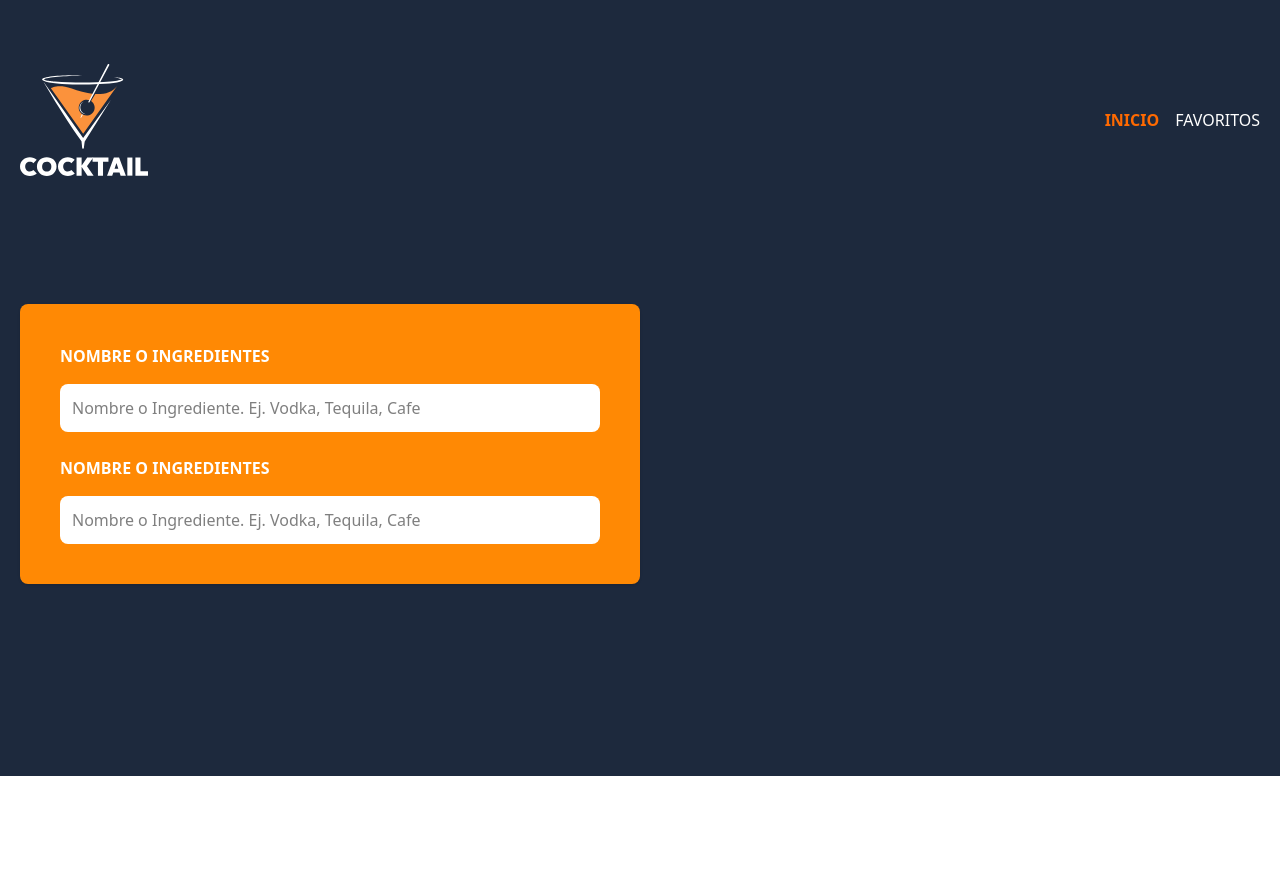
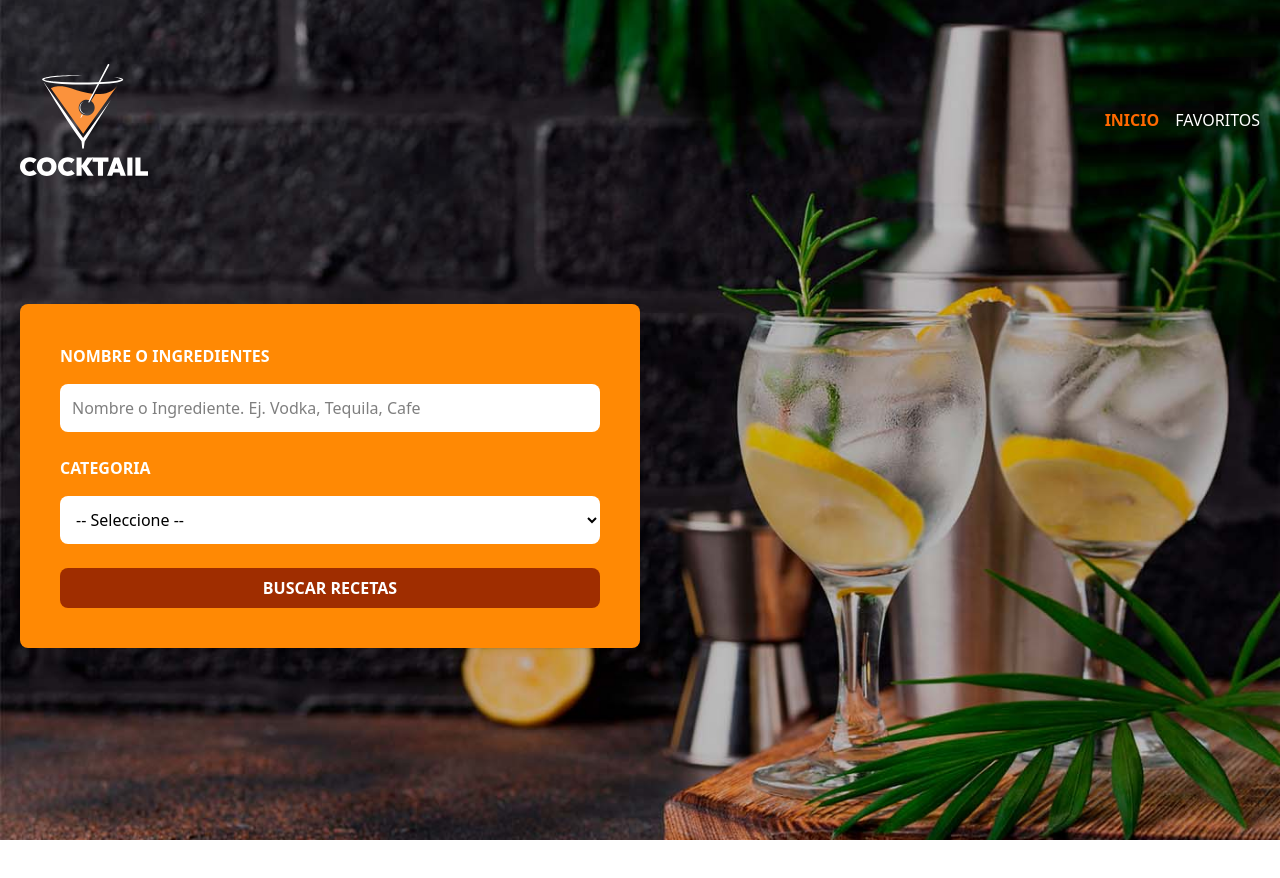
Before and after one commit to victor-varela/bebidas-react, a React (Vite) app: page / in a window 1280 px wide. Shown: the top 878 px of the page. Built offline with nearby package versions, Linux system fonts and the light colour scheme.

Commit message:
refactor: simplify header component logic and update form elements

```diff
--- a/src/components/Header.tsx
+++ b/src/components/Header.tsx
@@ -1,15 +1,11 @@
-import { useEffect, useState } from "react";
 import { NavLink, useLocation } from "react-router-dom";
 
 const Header = () => {
   const { pathname } = useLocation();
-  const [isHome, setIsHome] = useState(false);
-  useEffect(() => {
-    pathname === "/" ? setIsHome(true) : setIsHome(false);
-  }, [pathname]);
+  const isHome = pathname === "/";
 
   return (
-    <header className="bg-slate-800 ">
+    <header className={isHome ? "bg-[url(/bg.jpg)] bg-center bg-cover" : "bg-slate-800"}>
       <div className="mx-auto px-5 py-16 container">
         <div className="flex justify-between items-center">
           <div>
@@ -49,17 +45,22 @@ const Header = () => {
               />
             </div>
             <div className="flex flex-col gap-4">
-              <label htmlFor="ingredient" className="text-white uppercase font-bold">
-                nombre o ingredientes
+              <label htmlFor="category" className="text-white uppercase font-bold">
+                categoria
               </label>
-              <input
-                type="text"
-                id="ingredient"
-                name="ingredient"
-                className="focus:outline-none w-full  bg-white text-black p-3 rounded-lg"
-                placeholder="Nombre o Ingrediente. Ej. Vodka, Tequila, Cafe"
-              />
+              <select
+                name="category"
+                id="category"
+                className=" focus:outline-none w-full bg-white text-black p-3 rounded-lg"
+              >
+                <option value="">-- Seleccione --</option>
+              </select>
             </div>
+            <input
+              type="submit"
+              value={"Buscar Recetas"}
+              className=" bg-orange-800  hover:bg-orange-900 text-white font-extrabold  uppercase p-2 rounded-lg  w-full cursor-pointer "
+            />
           </form>
         )}
       </div>
@@ -74,7 +75,12 @@ export default Header;
 
 - Usamos el hook useLocation de react-router-dom para saber en que pagina esta el usuario. Es util para contenidos dinamicos. Extraemos pathName directamente del objeto que devuelve el hook.
 
-- Es raro usar el hook useLocation para saber si estamos en inicio entonces renderizar el formulario, pero creo que el punto es aprender un hook diferente. Normalmente lo que yo haria es en la pagina de inicio hacer el formulario peeeeeero...
+- Es raro usar el hook useLocation para saber si estamos en inicio entonces renderizar el formulario, pero creo que el punto es aprender un hook diferente. Normalmente lo que yo haria es en la pagina de inicio hacer el formulario peeeeeero... Si el formulario es parte del Header y puede aparecer en varias rutas, mantenlo en el layout con useLocation.
+
+Si el formulario solo vive en la página /, ponlo en el componente de esa página y deja el layout sin lógica de rutas.
+
+<header className={isHome ? "bg-[url(/bg.jpg)] bg-center bg-cover" : "bg-slate-800"}>
+usamos la notacion de corchete de tailwind para inyectar la ruta directamente en la clase bg bg-[value]
 
 
  */
```
Also changed, not shown: 1 other file (tests, documents, lock files or other folders).
